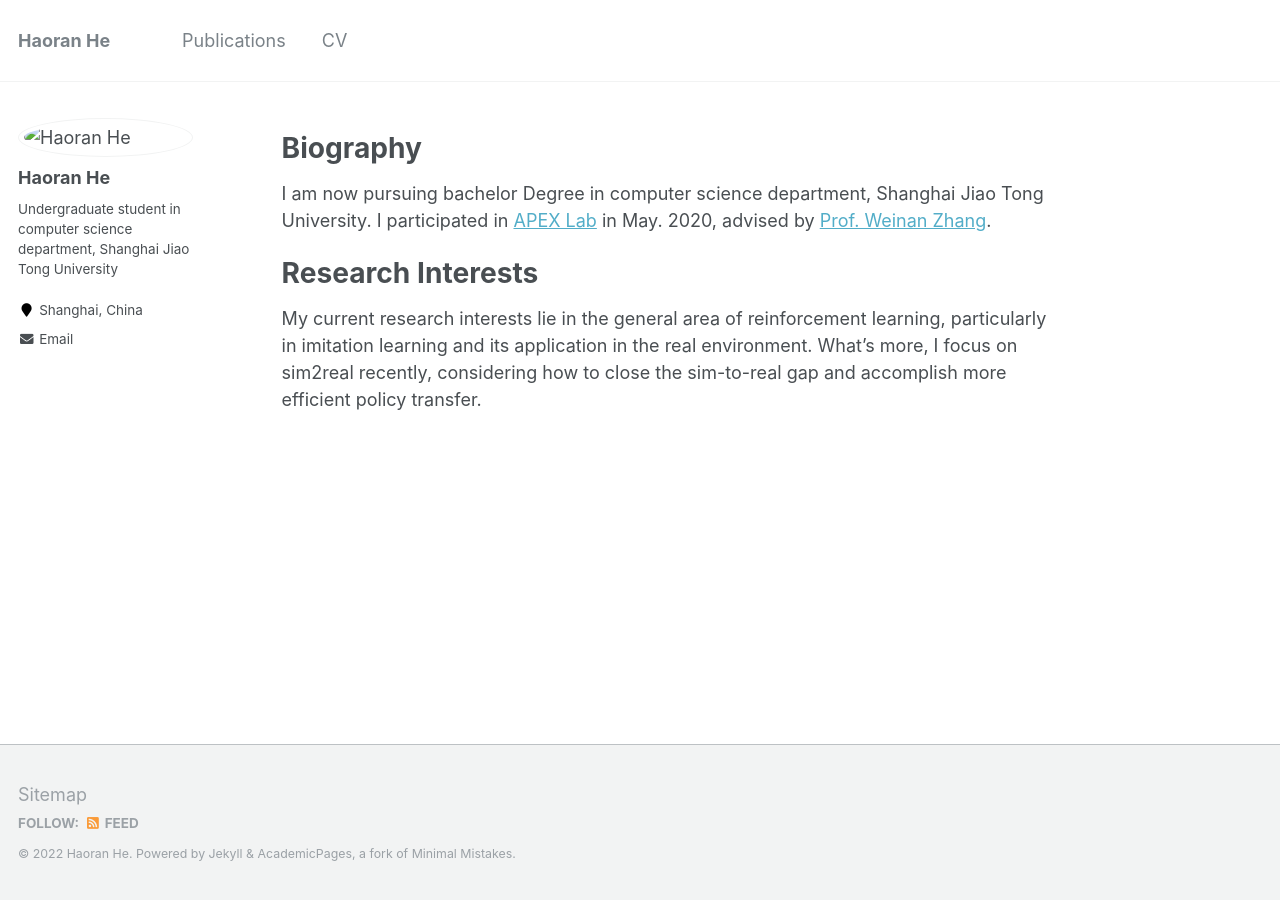
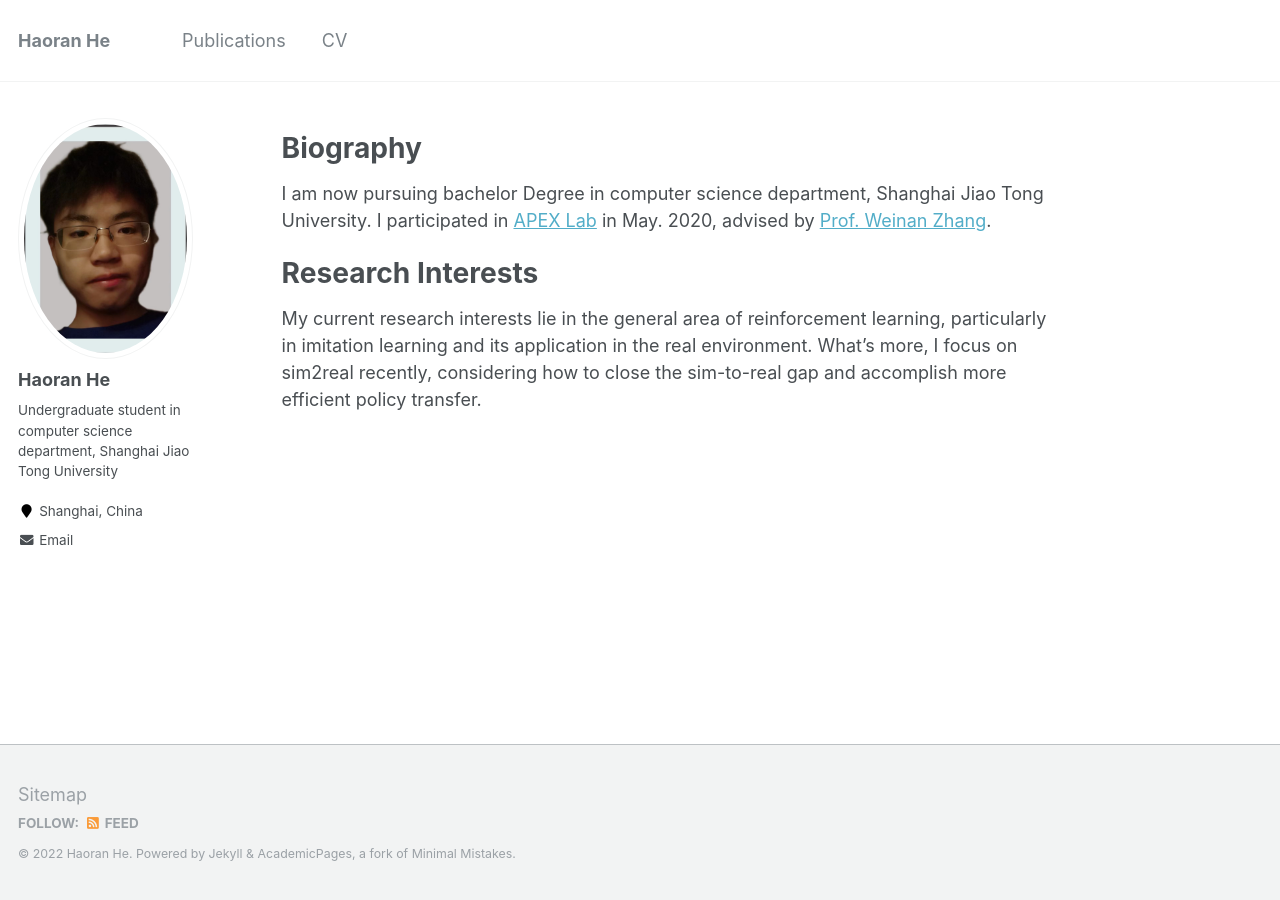
Before and after one commit to tinnerhrhe/tinnerhrhe.github.io, a Jekyll site: the page built from _pages/about.md, in a window 1280 px wide. Built offline with Jekyll 4.4.1, drawn with Linux system fonts in a browser that asks for light colours.

Commit message:
Update _config.yml

```diff
--- a/_config.yml
+++ b/_config.yml
@@ -81,7 +81,7 @@ analytics:
 # Site Author
 author:
   name             : "Haoran He"
-  avatar           : "images/HaoranHe.jpg"
+  avatar           : "HaoranHe.png"
   bio              : "Undergraduate student in computer science department, Shanghai Jiao Tong University"
   location         : "Shanghai, China"
   employer         :
```
